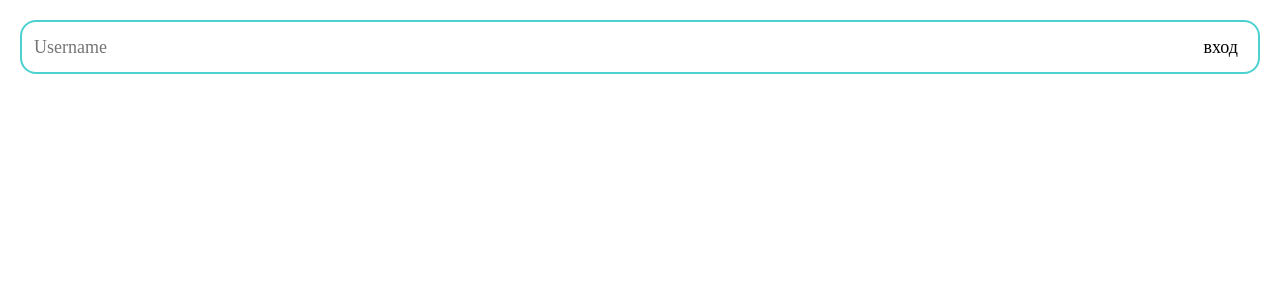
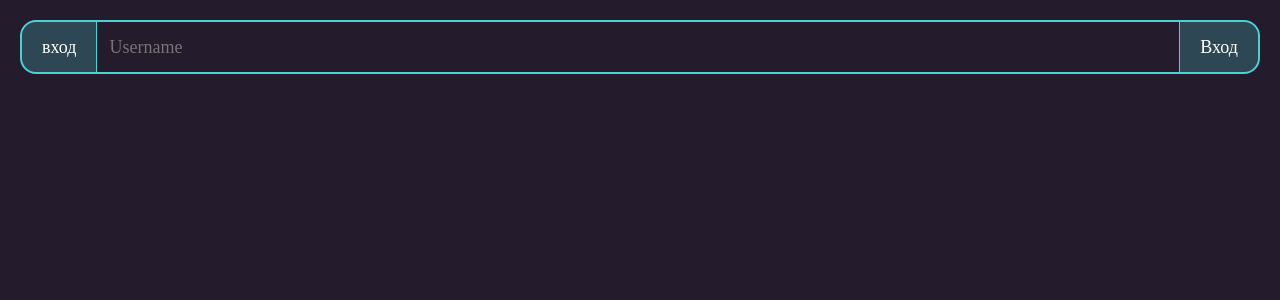
Before and after one commit to cookies-with-tea/fims-site, a React (Vite) app: page / in a window 1280 px wide. Shown: the top 300 px of the page. Built offline with nearby package versions, Linux system fonts and the light colour scheme.

Commit message:
ASF-2:стилизовал prepend/append

```diff
--- a/src/App.tsx
+++ b/src/App.tsx
@@ -14,8 +14,8 @@ function App() {
             // type="password"
             value={value}
             onChange={setValue}
-            // prepend="вход"
-            append="вход"
+            prepend="вход"
+            append="Вход"
             // prefixIcon={<Icon name="filter"/>}
             // postfixIcon={<Icon name="filter"/>}
             // clearable={true}
--- a/src/scss/style.scss
+++ b/src/scss/style.scss
@@ -9,4 +9,5 @@
 }
 body{
     padding: 20px;
+    background: rgb(36, 27, 44);
 }
--- a/src/ui/input/input.module.scss
+++ b/src/ui/input/input.module.scss
@@ -11,7 +11,7 @@
         width:  100%;
         height: 100%;
         font-size: $font--size-large;
-        border-radius: $font--size-medium 0px 0px $font--size-medium;
+        border-radius: 13px 0px 0px 13px;
         padding: 0px 12px;
         background: transparent;
     }
@@ -36,17 +36,26 @@
     cursor: pointer;
 }
 
-.append {
+.input__content {
     display: flex;
     align-items: center;
     justify-content: center;
     height: 100%;
     padding: 0 20px;
+    background: #4cd1d13d;
+    color: white;
+}
 
+.append {
+    border-radius:  0 13px 13px 0px;
+    border-left: 1px solid $background--blue-2;
 }
-.prepend{
 
+.prepend {
+    border-radius: 13px 0px 0px 13px;
+    border-right: 1px solid $background--blue-2;
 }
+
 .icon-input{
     font-size: 30px;
 
--- a/src/ui/input/input.tsx
+++ b/src/ui/input/input.tsx
@@ -79,7 +79,7 @@ export const Input = ({
     }
     const RenderContent = ({prepend, append}: ContentProps): ReactNode =>{
         const currentChildren = prepend ?? append;
-        const classes = cx({ prepend, append })
+        const classes = cx("input__content",{ prepend, append })
         return (
             <>
                 { currentChildren && (
```
